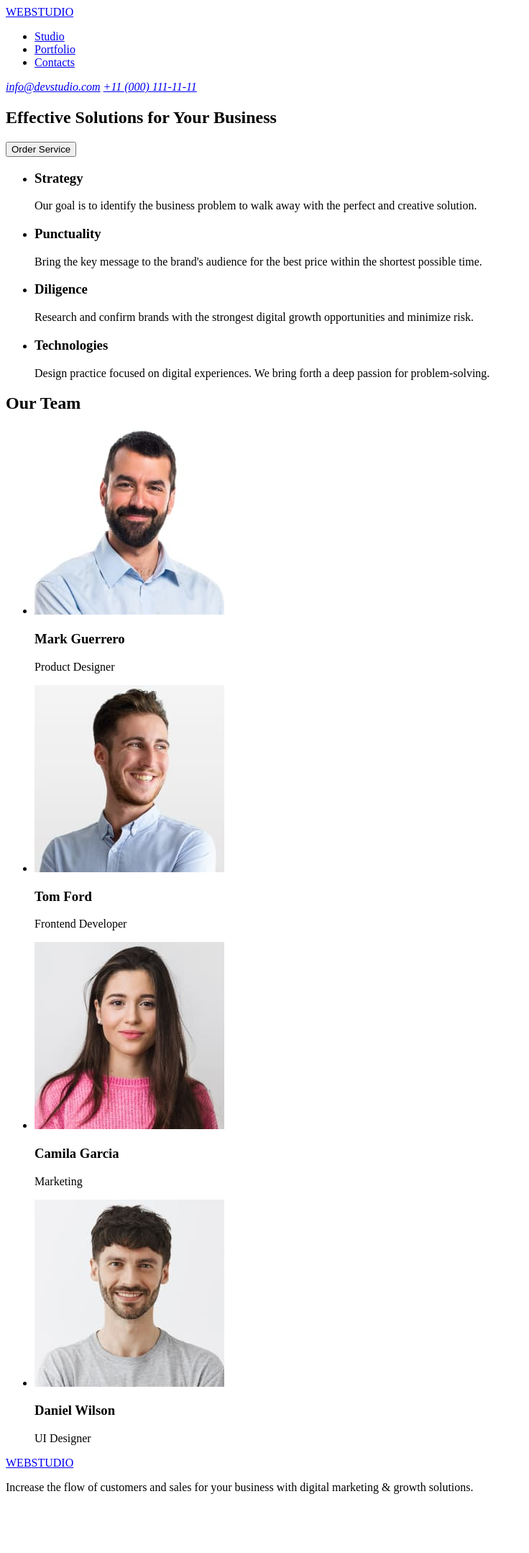
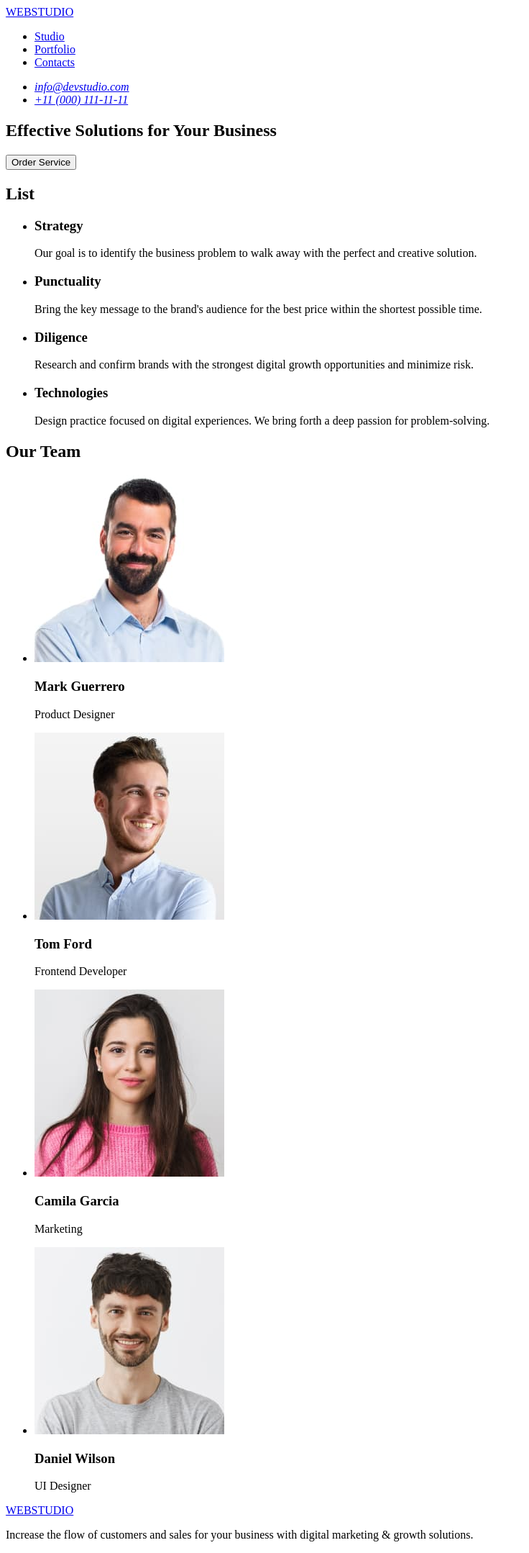
Before and after one commit to SergeyPoly/goit-markup-hw-01, a plain HTML site: page index.html in a window 1280 px wide. Shown: the whole page at 72% size, without its empty margins (0-736 px from the left). Before the commit the page ends 2092 px from the top, so only its background shows below. Drawn offline with Linux system fonts and the light colour scheme.

Commit message:
fix АІ mentor comments

```diff
--- a/index.html
+++ b/index.html
@@ -8,7 +8,7 @@
   <body>
     <header>
       <nav>
-        <a href="/"> <span>WEB</span>STUDIO </a>
+        <a href="/">WEBSTUDIO </a>
         <ul>
           <li><a href="#studio">Studio</a></li>
           <li><a href="#portfolio">Portfolio</a></li>
@@ -16,8 +16,14 @@
         </ul>
       </nav>
       <address>
-        <a href="mailto:info@devstudio.com">info@devstudio.com</a>
-        <a href="tel:+110001111111">+11 (000) 111-11-11</a>
+        <ul>
+          <li>
+            <a href="mailto:info@devstudio.com">info@devstudio.com</a>
+          </li>
+          <li>
+            <a href="tel:+110001111111">+11 (000) 111-11-11</a>
+          </li>
+        </ul>
       </address>
     </header>
 
@@ -28,6 +34,7 @@
       </section>
 
       <section>
+        <h2>List</h2>
         <ul>
           <li>
             <h3>Strategy</h3>
@@ -108,7 +115,7 @@
     </main>
 
     <footer>
-      <a href="/"> <span>WEB</span>STUDIO </a>
+      <a href="/">WEBSTUDIO </a>
       <p>
         Increase the flow of customers and sales for your business with digital
         marketing & growth solutions.
```
